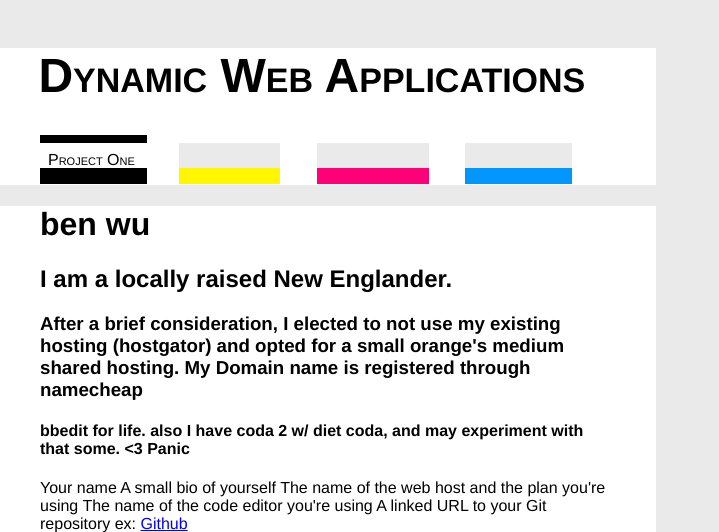
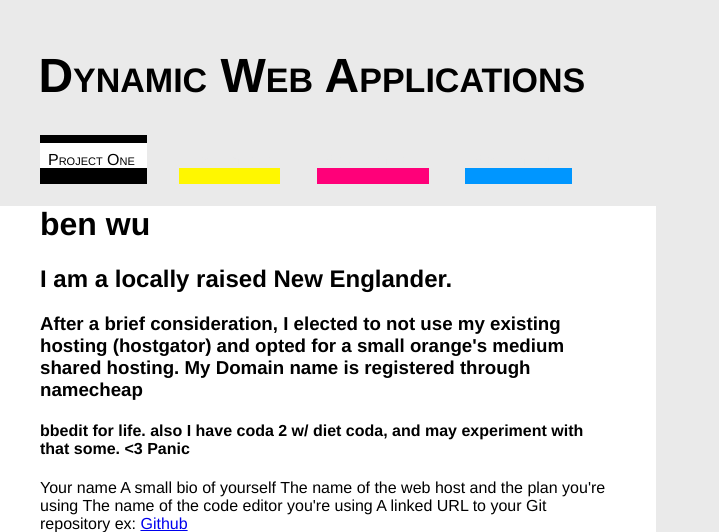
Before and after one commit to jforjamtastic/dwa, a PHP site: page /1/index.html in a window 1280 px wide. Shown: the top 532 px of the page, without its empty margins (0-719 px from the left). Run offline with PHP 8.4, Linux system fonts and the light colour scheme.

Commit message:
Fix a background color
Was experimenting with background images, left a background color in
the wrong place.

```diff
--- a/1/css/style.css
+++ b/1/css/style.css
@@ -14,7 +14,6 @@ img{
 /* HEADER */
 
 #header{
-	background: #ffffff;
 	min-width:40em;
 	padding: 0em 1em 1em 1em;
 	margin:1em 0em 0em -1em;
```
